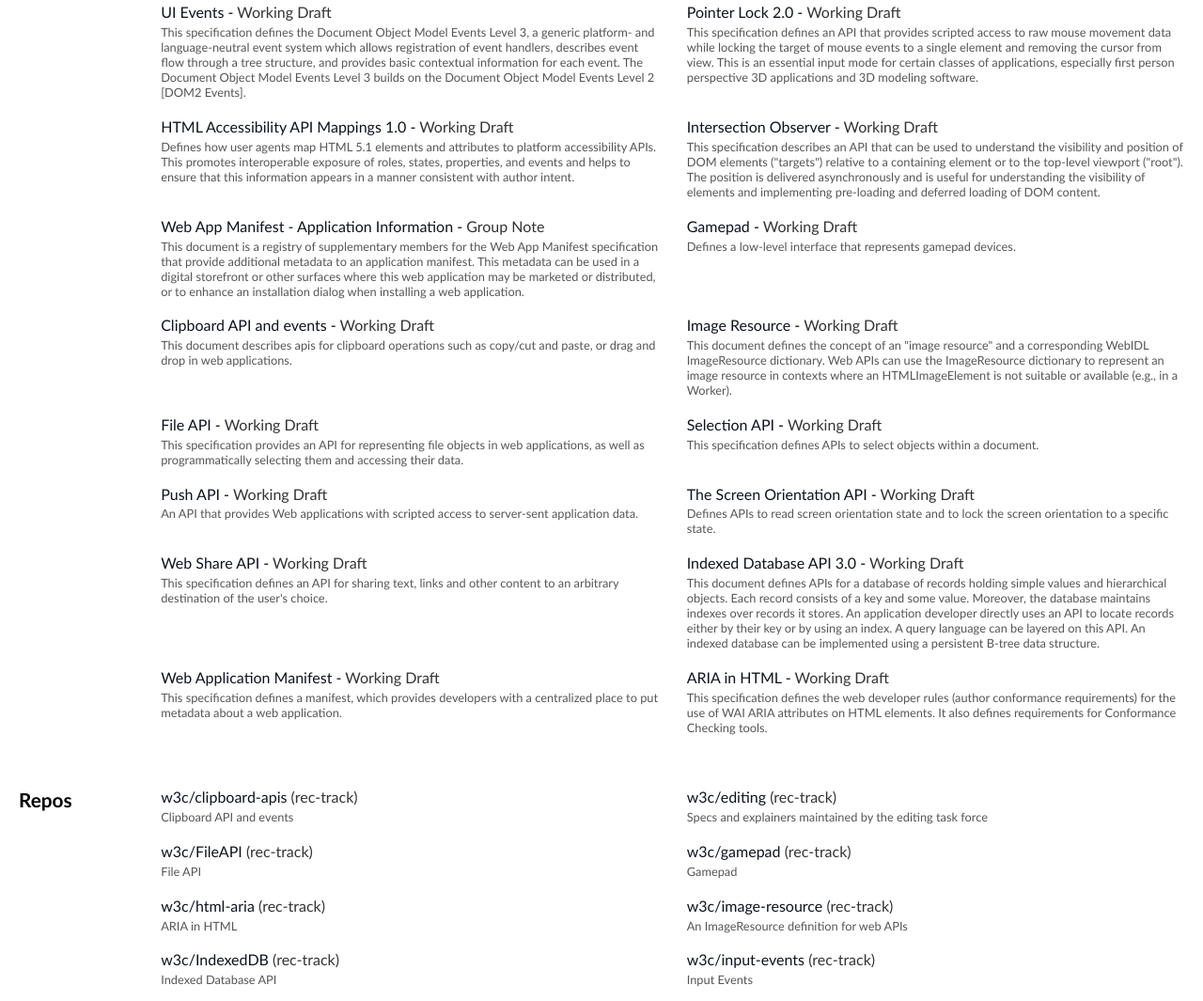
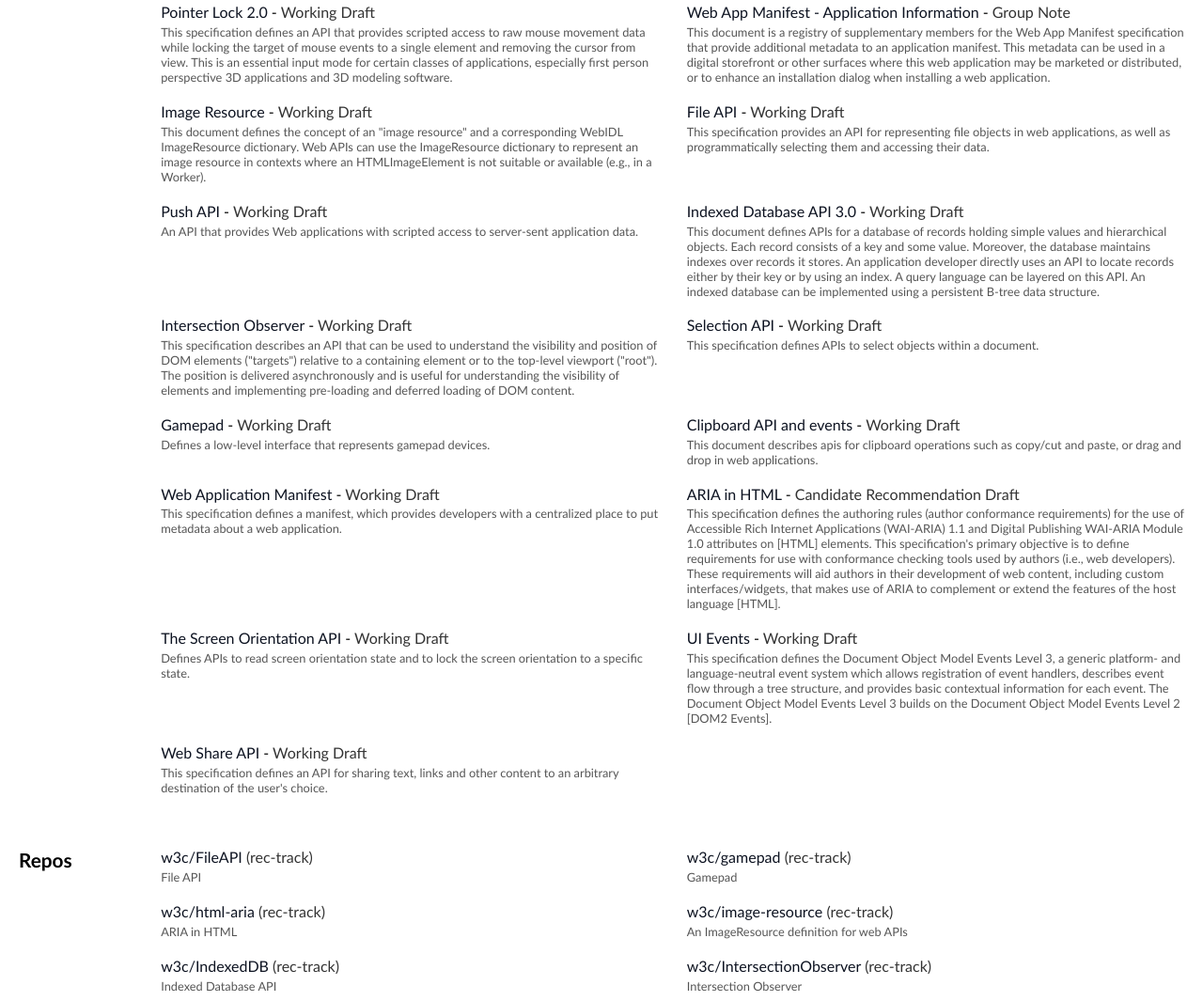
Before and after one commit to w3c/webappswg, a website: page index.html in a window 1280 px wide. Shown: the part 307-1372 px from the top of the page at 94% size. Drawn offline with Linux system fonts and the light colour scheme.

Commit message:
Update snapshot

```diff
--- a/index.html
+++ b/index.html
@@ -1,4 +1,4 @@
-<!DOCTYPE html><html lang="en-US" data-apiary-key="d8olk97vtbswskckoko0k840wc4co8k" data-gid="114929"><head>
+<!DOCTYPE html><html lang="en-US"><head>
   <meta charset="utf-8">
   <meta name="viewport" content="width=device-width, initial-scale=1">
   <title class="group-data" data-query="group">Web Applications Working Group</title>
@@ -305,6 +305,9 @@
         <li>
           <a href="https://www.w3.org/2020/12/webapps-wg-charter.html">Charter</a>
         </li>
+        <li>
+          <a href="https://www.w3.org/groups/wg/webapps/ipr">Patent Policy</a>
+        </li>
         <li data-query="services.*[type=repository]"><a href="https://www.w3.org/PM/Groups/repositories.html?gid=114929">Repositories</a></li>
         <li data-query="services.*[type=lists]"><a href="https://lists.w3.org/Archives/Public/public-webapps/">Mailing
                 list</a></li>
@@ -333,19 +336,34 @@
             <dd><p>This specification defines additions to events for text and related input to allow for the monitoring and manipulation of default browser behavior in the context of text editor applications and other applications that deal with text input and text formatting. This specification builds on the UI events spec.</p></dd>
           </div>
 
-          <div id="uievents">
-            <dt><a href="https://www.w3.org/TR/uievents/">UI Events</a> - <span class="status">Working Draft</span></dt>
-            <dd><p>This specification defines the Document Object Model Events Level 3, a generic platform- and language-neutral event system which allows registration of event handlers, describes event flow through a tree structure, and provides basic contextual information for each event. The Document Object Model Events Level 3 builds on the Document Object Model Events Level 2 [DOM2 Events].</p></dd>
-          </div>
-
           <div id="pointerlock-2">
             <dt><a href="https://www.w3.org/TR/pointerlock-2/">Pointer Lock 2.0</a> - <span class="status">Working Draft</span></dt>
             <dd><p>This specification defines an API that provides scripted access to raw mouse movement data while locking the target of mouse events to a single element and removing the cursor from view. This is an essential input mode for certain classes of applications, especially first person perspective 3D applications and 3D modeling software.</p></dd>
           </div>
 
-          <div id="html-aam-1.0">
-            <dt><a href="https://www.w3.org/TR/html-aam-1.0/">HTML Accessibility API Mappings 1.0</a> - <span class="status">Working Draft</span></dt>
-            <dd><p>Defines how user agents map HTML 5.1 elements and attributes to platform accessibility APIs. This promotes interoperable exposure of roles, states, properties, and events and helps to ensure that this information appears in a manner consistent with author intent.</p></dd>
+          <div id="manifest-app-info">
+            <dt><a href="https://www.w3.org/TR/manifest-app-info/">Web App Manifest - Application Information</a> - <span class="status">Group Note</span></dt>
+            <dd><p>This document is a registry of supplementary members for the Web App Manifest specification that provide additional metadata to an application manifest. This metadata can be used in a digital storefront or other surfaces where this web application may be marketed or distributed, or to enhance an installation dialog when installing a web application.</p></dd>
+          </div>
+
+          <div id="image-resource">
+            <dt><a href="https://www.w3.org/TR/image-resource/">Image Resource</a> - <span class="status">Working Draft</span></dt>
+            <dd><p>This document defines the concept of an "image resource" and a corresponding WebIDL ImageResource dictionary. Web APIs can use the ImageResource dictionary to represent an image resource in contexts where an HTMLImageElement is not suitable or available (e.g., in a Worker). </p></dd>
+          </div>
+
+          <div id="FileAPI">
+            <dt><a href="https://www.w3.org/TR/FileAPI/">File API</a> - <span class="status">Working Draft</span></dt>
+            <dd><p>This specification provides an API for representing file objects in web applications, as well as programmatically selecting them and accessing their data.</p></dd>
+          </div>
+
+          <div id="push-api">
+            <dt><a href="https://www.w3.org/TR/push-api/">Push API</a> - <span class="status">Working Draft</span></dt>
+            <dd><p>An API that provides Web applications with scripted access to server-sent application data.</p></dd>
+          </div>
+
+          <div id="IndexedDB-3">
+            <dt><a href="https://www.w3.org/TR/IndexedDB-3/">Indexed Database API 3.0</a> - <span class="status">Working Draft</span></dt>
+            <dd><p>This document defines APIs for a database of records holding simple values and hierarchical objects. Each record consists of a key and some value. Moreover, the database maintains indexes over records it stores. An application developer directly uses an API to locate records either by their key or by using an index. A query language can be layered on this API. An indexed database can be implemented using a persistent B-tree data structure.</p></dd>
           </div>
 
           <div id="intersection-observer">
@@ -353,9 +371,9 @@
             <dd><p>This specification describes an API that can be used to understand the visibility and position of DOM elements ("targets") relative to a containing element or to the top-level viewport ("root"). The position is delivered asynchronously and is useful for understanding the visibility of elements and implementing pre-loading and deferred loading of DOM content.</p></dd>
           </div>
 
-          <div id="manifest-app-info">
-            <dt><a href="https://www.w3.org/TR/manifest-app-info/">Web App Manifest - Application Information</a> - <span class="status">Group Note</span></dt>
-            <dd><p>This document is a registry of supplementary members for the Web App Manifest specification that provide additional metadata to an application manifest. This metadata can be used in a digital storefront or other surfaces where this web application may be marketed or distributed, or to enhance an installation dialog when installing a web application.</p></dd>
+          <div id="selection-api">
+            <dt><a href="https://www.w3.org/TR/selection-api/">Selection API</a> - <span class="status">Working Draft</span></dt>
+            <dd><p>This specification defines APIs to select objects within a document.</p></dd>
           </div>
 
           <div id="gamepad">
@@ -368,24 +386,14 @@
             <dd><p>This document describes apis for clipboard operations such as copy/cut and paste, or drag and drop in web applications.</p></dd>
           </div>
 
-          <div id="image-resource">
-            <dt><a href="https://www.w3.org/TR/image-resource/">Image Resource</a> - <span class="status">Working Draft</span></dt>
-            <dd><p>This document defines the concept of an "image resource" and a corresponding WebIDL ImageResource dictionary. Web APIs can use the ImageResource dictionary to represent an image resource in contexts where an HTMLImageElement is not suitable or available (e.g., in a Worker). </p></dd>
+          <div id="appmanifest">
+            <dt><a href="https://www.w3.org/TR/appmanifest/">Web Application Manifest</a> - <span class="status">Working Draft</span></dt>
+            <dd><p>This specification defines a manifest, which provides developers with a centralized place to put metadata about a web application.</p></dd>
           </div>
 
-          <div id="FileAPI">
-            <dt><a href="https://www.w3.org/TR/FileAPI/">File API</a> - <span class="status">Working Draft</span></dt>
-            <dd><p>This specification provides an API for representing file objects in web applications, as well as programmatically selecting them and accessing their data.</p></dd>
-          </div>
-
-          <div id="selection-api">
-            <dt><a href="https://www.w3.org/TR/selection-api/">Selection API</a> - <span class="status">Working Draft</span></dt>
-            <dd><p>This specification defines APIs to select objects within a document.</p></dd>
-          </div>
-
-          <div id="push-api">
-            <dt><a href="https://www.w3.org/TR/push-api/">Push API</a> - <span class="status">Working Draft</span></dt>
-            <dd><p>An API that provides Web applications with scripted access to server-sent application data.</p></dd>
+          <div id="html-aria">
+            <dt><a href="https://www.w3.org/TR/html-aria/">ARIA in HTML</a> - <span class="status">Candidate Recommendation Draft</span></dt>
+            <dd><p>This specification defines the authoring rules (author conformance requirements) for the use of Accessible Rich Internet Applications (WAI-ARIA) 1.1 and Digital Publishing WAI-ARIA Module 1.0 attributes on [HTML] elements. This specification's primary objective is to define requirements for use with conformance checking tools used by authors (i.e., web developers). These requirements will aid authors in their development of web content, including custom interfaces/widgets, that makes use of ARIA to complement or extend the features of the host language [HTML].</p></dd>
           </div>
 
           <div id="screen-orientation">
@@ -393,46 +401,20 @@
             <dd><p>Defines APIs to read screen orientation state and to lock the screen orientation to a specific state.</p></dd>
           </div>
 
+          <div id="uievents">
+            <dt><a href="https://www.w3.org/TR/uievents/">UI Events</a> - <span class="status">Working Draft</span></dt>
+            <dd><p>This specification defines the Document Object Model Events Level 3, a generic platform- and language-neutral event system which allows registration of event handlers, describes event flow through a tree structure, and provides basic contextual information for each event. The Document Object Model Events Level 3 builds on the Document Object Model Events Level 2 [DOM2 Events].</p></dd>
+          </div>
+
           <div id="web-share">
             <dt><a href="https://www.w3.org/TR/web-share/">Web Share API</a> - <span class="status">Working Draft</span></dt>
             <dd><p>This specification defines an API for sharing text, links and other content to an arbitrary destination of the user's choice. </p></dd>
-          </div>
-
-          <div id="IndexedDB-3">
-            <dt><a href="https://www.w3.org/TR/IndexedDB-3/">Indexed Database API 3.0</a> - <span class="status">Working Draft</span></dt>
-            <dd><p>This document defines APIs for a database of records holding simple values and hierarchical objects. Each record consists of a key and some value. Moreover, the database maintains indexes over records it stores. An application developer directly uses an API to locate records either by their key or by using an index. A query language can be layered on this API. An indexed database can be implemented using a persistent B-tree data structure.</p></dd>
-          </div>
-
-          <div id="appmanifest">
-            <dt><a href="https://www.w3.org/TR/appmanifest/">Web Application Manifest</a> - <span class="status">Working Draft</span></dt>
-            <dd><p>This specification defines a manifest, which provides developers with a centralized place to put metadata about a web application.</p></dd>
-          </div>
-
-          <div id="html-aria">
-            <dt><a href="https://www.w3.org/TR/html-aria/">ARIA in HTML</a> - <span class="status">Working Draft</span></dt>
-            <dd><p>This specification defines the web developer rules (author conformance requirements) for the use of WAI ARIA attributes on HTML elements. It also defines requirements for Conformance Checking tools.</p></dd>
           </div>
         </dl>
     </section>
     <section id="repos">
       <h2>Repos</h2>
       <dl id="repoList" data-query="repositories">
-          <div id="w3c-clipboard-apis">
-            <dt><a href="https://github.com/w3c/clipboard-apis/">w3c/clipboard-apis</a>
-              <span class="type">(rec-track)</span></dt>
-            <dd>
-              <p>Clipboard API and events</p>
-            </dd>
-          </div>
-
-          <div id="w3c-editing">
-            <dt><a href="https://github.com/w3c/editing/">w3c/editing</a>
-              <span class="type">(rec-track)</span></dt>
-            <dd>
-              <p>Specs and explainers maintained by the editing task force</p>
-            </dd>
-          </div>
-
           <div id="w3c-FileAPI">
             <dt><a href="https://github.com/w3c/FileAPI/">w3c/FileAPI</a>
               <span class="type">(rec-track)</span></dt>
@@ -470,14 +452,6 @@
               <span class="type">(rec-track)</span></dt>
             <dd>
               <p>Indexed Database API</p>
-            </dd>
-          </div>
-
-          <div id="w3c-input-events">
-            <dt><a href="https://github.com/w3c/input-events/">w3c/input-events</a>
-              <span class="type">(rec-track)</span></dt>
-            <dd>
-              <p>Input Events</p>
             </dd>
           </div>
 
@@ -594,22 +568,10 @@
           </div>
         </dl>
     </section>
-    <!--
     <section id="events">
       <h2>Face-to-face meetings</h2>
-      <div data-if="events.*">
-        <dl id="eventList" data-query="events">
-          <div>
-            <dt><a href="${href}">${summary}</a></dt>
-            <dd>
-              <p>${location} - ${start} to ${end}</p>
-            </dd>
-          </div>
-        </dl>
-        <p>Group has no face-to-face meetings scheduled.</p>
-      </div>
+      <p>Group has no face-to-face meetings scheduled.</p>
     </section>
-    -->
     <section id="Contacts">
       <h2>Contacts</h2>
       <dl>
@@ -657,6 +619,8 @@
         <li>Mozilla Foundation</li>
 
         <li>OpenJS Foundation</li>
+
+        <li>Rakuten, Inc.</li>
 
         <li>Samsung Electronics Co., Ltd.</li>
 
@@ -711,9 +675,4 @@
     </nav>
   </footer>
 
-
-
-
-
-
 </body></html>
```
